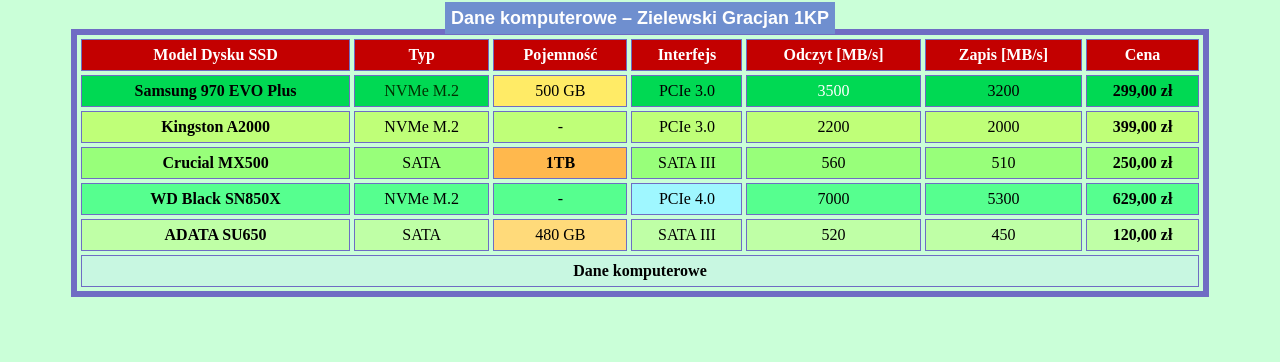
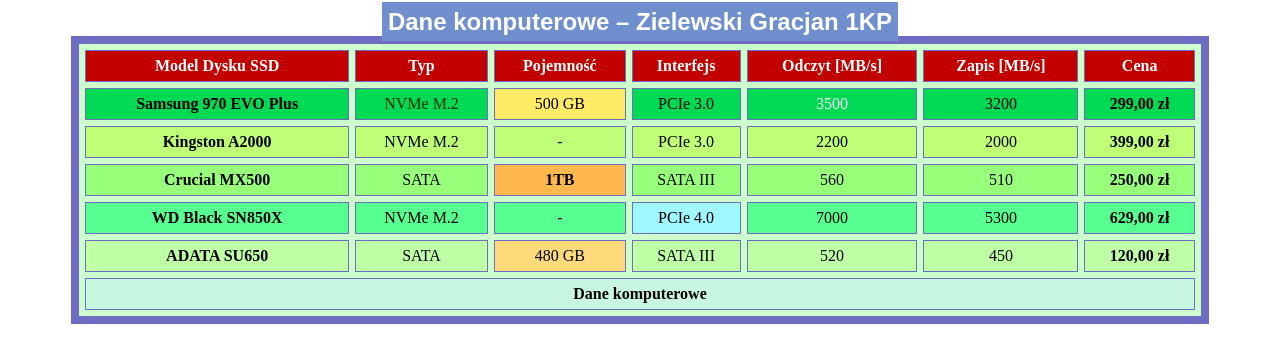
Before and after one commit to Kruk2137/Kruk2137.github.io, a plain HTML site: page tabela_zielewski.html in a window 1280 px wide. Drawn offline with Linux system fonts and the light colour scheme.

Commit message:
Update tabela_zielewski.html

```diff
--- a/tabela_zielewski.html
+++ b/tabela_zielewski.html
@@ -4,11 +4,16 @@
 <meta charset="utf-8">
 <title>Dane komputerowe – Zielewski Gracjan 1KP</title>
 </head>
-<body BGCOLOR="#caffd8">
+
+<body>
 
 <CENTER>
-<TABLE BORDER=6 BORDERCOLOR="#6f6cc4" CELLPADDING=6 CELLSPACING=4 WIDTH=90%>
-<CAPTION><B><FONT COLOR="#ffffff" SIZE=4 FACE="Arial" STYLE="background-color:#6f8fcf; padding:6px;">Dane komputerowe – Zielewski Gracjan 1KP</FONT></B></CAPTION>
+<TABLE BORDER=8 BORDERCOLOR="#6f6cc4" CELLPADDING=6 CELLSPACING=6 WIDTH="90%" BGCOLOR="#ccffcc">
+<CAPTION>
+  <FONT FACE="Arial" SIZE="5" COLOR="white" STYLE="background-color:#6f8fcf; padding:6px;">
+  <B>Dane komputerowe – Zielewski Gracjan 1KP</B>
+  </FONT>
+</CAPTION>
 
 <TR BGCOLOR="#c30000" ALIGN=CENTER>
   <TH><FONT COLOR="white">Model Dysku SSD</FONT></TH>
```
